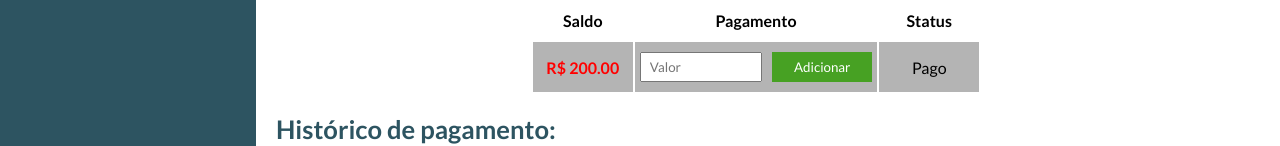
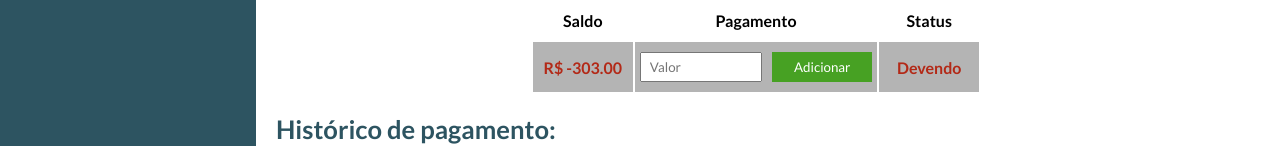
Before and after one commit to heitor2002/gerenciador-de-vendas, a React (Vite) app: page /clientes/1 in a window 1280 px wide. Shown: the part 601-747 px from the top of the page. Built offline with nearby package versions, Linux system fonts and the light colour scheme; data requests are answered from the project's data file.

Commit message:
docs: retoques em estilização dinâmica de status.

```diff
--- a/data/db.json
+++ b/data/db.json
@@ -49,11 +49,11 @@
                 },
                 {
                     "date": 2,
-                    "payment": 3
+                    "payment": 0
                 },
                 {
                     "date": 2,
-                    "payment": 500
+                    "payment": 0
                 },
                 {
                     "date": 2,
--- a/src/components/PageClient.jsx
+++ b/src/components/PageClient.jsx
@@ -23,12 +23,7 @@ const PageClient = () => {
     .toFixed(2);
 
   var status = "";
-
-  if (accumulatedValue >= 0) {
-    status = "Pago";
-  } else {
-    status = "Devendo";
-  }
+  var colorStatus = "";
 
   const mapPaymentHistory = clientsInformation.paymentHistory?.map(
     (typeInfo) => {
@@ -36,9 +31,19 @@ const PageClient = () => {
     }
   );
 
-  const addedValue = mapPaymentHistory?.reduce((acc, item) => {
-    return acc + item;
-  }).toFixed(2)
+  const addedValue = mapPaymentHistory
+    ?.reduce((acc, item) => {
+      return acc + item;
+    })
+    .toFixed(2);
+
+  if (addedValue - accumulatedValue >= 0) {
+    status = "Pago";
+    colorStatus = "#47a123";
+  } else {
+    status = "Devendo";
+    colorStatus = "#b32917";
+  }
 
   return (
     <>
@@ -86,6 +91,7 @@ const PageClient = () => {
                 status={status}
                 accumulatedValue={accumulatedValue}
                 addedValue={addedValue}
+                colorStatus={colorStatus}
               />
               <div className="payment-history">
                 <h2>Histórico de pagamento:</h2>
@@ -115,7 +121,12 @@ const PageClient = () => {
                   })}
                 </table>
               </div>
-              <h2 id="added-value">Valor agregado: <span style={{fontSize: "2rem", color: "#47a123"}}>R$ {addedValue}</span></h2>
+              <h2 id="added-value">
+                Valor agregado:{" "}
+                <span style={{ fontSize: "2rem", color: "#47a123" }}>
+                  R$ {addedValue}
+                </span>
+              </h2>
             </div>
           </>
         )}
--- a/src/components/box-components/PaymentTable.jsx
+++ b/src/components/box-components/PaymentTable.jsx
@@ -8,14 +8,14 @@ const PaymentTable = (props) => {
           <th>Status</th>
         </tr>
         <tr>
-          <td style={{ fontWeight: "bold", color: "red" }}>
+          <td style={{ fontWeight: "bold", color: `${props.colorStatus}` }}>
             R$ {(props.addedValue - props.accumulatedValue ).toFixed(2)}
           </td>
           <td className="payment-buttons">
             <input type="number" placeholder="Valor" />
             <input type="submit" value="Adicionar" />
           </td>
-          <td>{props.status}</td>
+          <td style={{ fontWeight: "bold", color: `${props.colorStatus}` }}>{props.status}</td>
         </tr>
       </table>
     </div>
```
